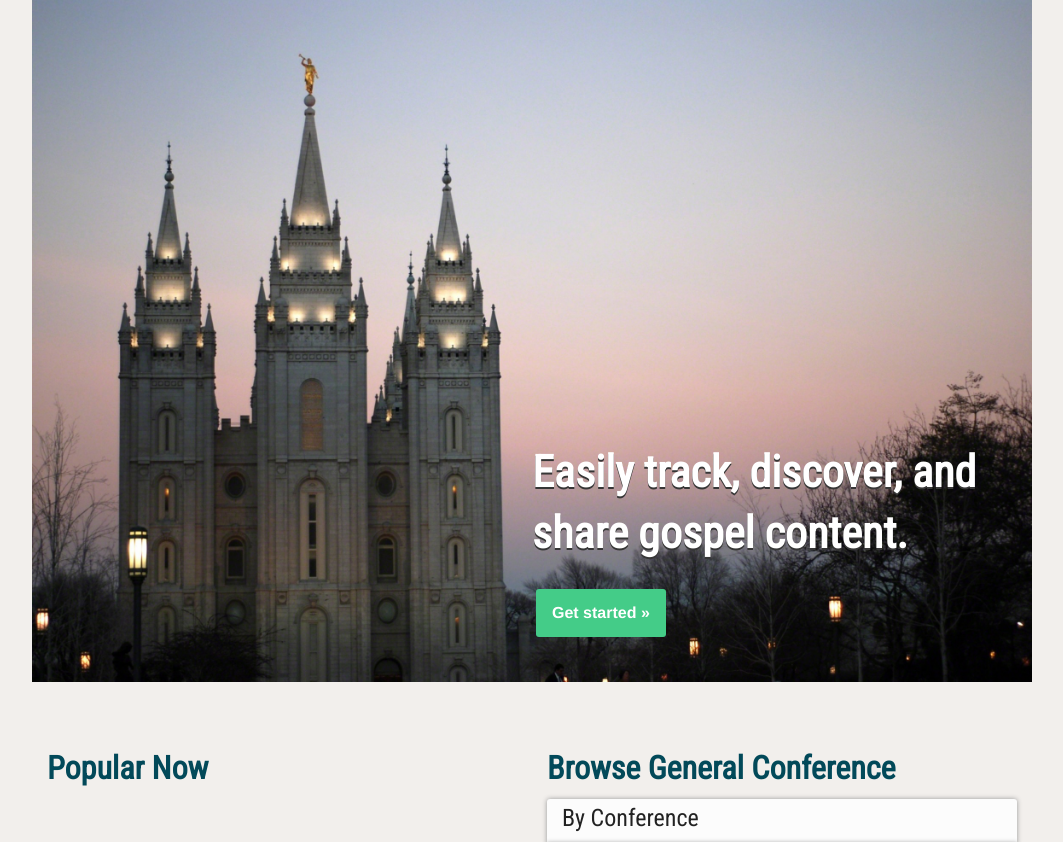
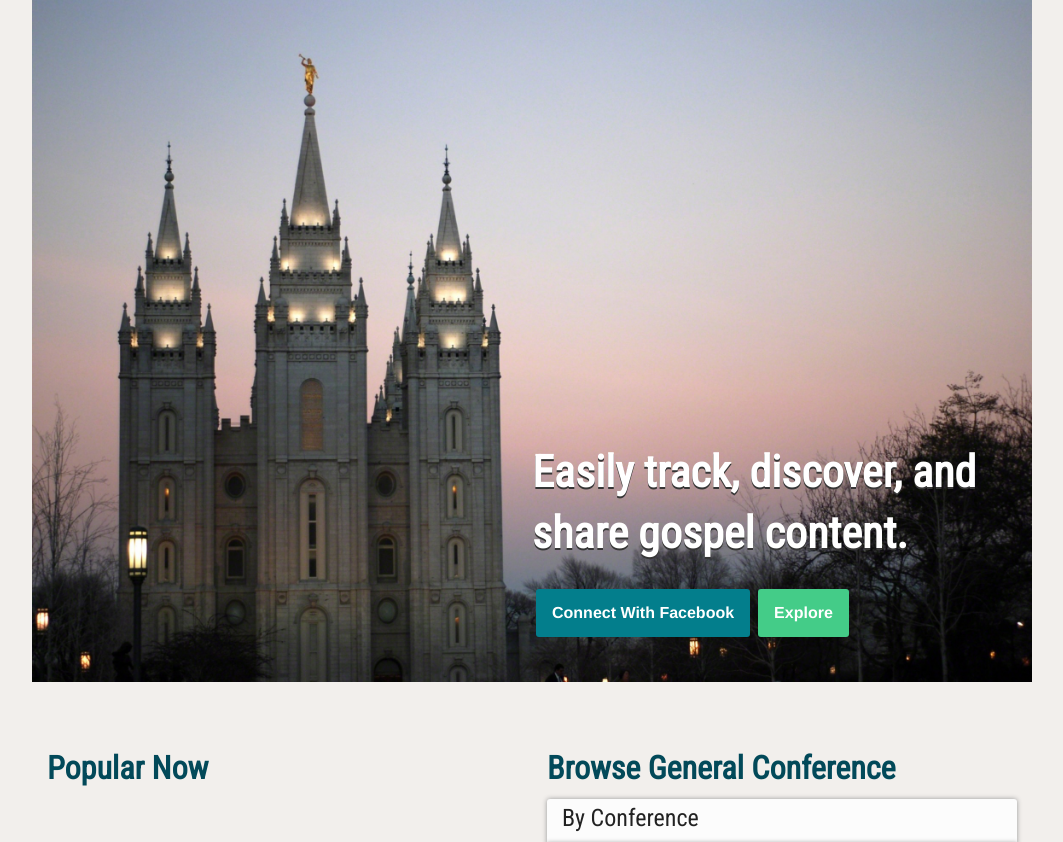
Before and after one commit to tddawson/conference-tracker, a Django app: a page that uses tracker/templates/tracker/home.html in a window 1280 px wide. Shown: the part 72-914 px from the top of the page, without its empty margins (108-1171 px from the left). Run offline with Django 3.2, Linux system fonts and the light colour scheme; some libraries are stand-ins or nearby versions.

Commit message:
Split 'Get Started' into 'Connect With Facebook' and 'Explore' buttons to allow users to hop right into content or create an account.

```diff
--- a/tracker/static/styles/main.css
+++ b/tracker/static/styles/main.css
@@ -207,6 +207,17 @@ a.attention-link.green-button:hover {
 	background:#6ca;
 }
 
+a.attention-link.blue {
+	background:#037E8C;
+	font-weight:bold;
+	padding:1em;
+	margin-top:1em;
+	float:left;
+}
+
+a.attention-link.blue:hover {
+	background:#239EAC;
+}
 
 .profile_picture {
 	border-radius: 3px;
--- a/tracker/templates/tracker/home.html
+++ b/tracker/templates/tracker/home.html
@@ -8,7 +8,8 @@
 	<div style="position:relative;">
 	<div id="home-blurb" class="small-6 small-offset-6">
 		<h2>Easily track, discover, and share gospel content.</h2>
-		<a class="attention-link explore-link green" href="/general-conference/conferences/">Get started &raquo;</a>
+		<a class="attention-link explore-link blue" href="{% url 'social:begin' 'facebook' %}?next={% if dont_redirect %}/home/{% else %}{{ request.path }}{% endif %}">Connect With Facebook</a>
+		<a class="attention-link explore-link green" href="/general-conference/conferences/">Explore</a>
 	</div>
 	</div>
 	<div class="small-12 large-6 columns">
@@ -50,7 +51,8 @@
 				<!--</div>-->
 			<!--</a>-->
 		<!--</div>-->
-		<a href="/general-conference/conferences" class="explore-link attention-link columns small-4 end" style="margin-top:20px;	">Explore All Talks &raquo;</a>
+
+		<a href="/general-conference/conferences" class="explore-link attention-link columns small-4 end" style="margin-top:20px;">Explore All Talks &raquo;</a>
 	</div>
 
 {% endblock %}
--- a/tracker/views.py
+++ b/tracker/views.py
@@ -32,6 +32,13 @@ def home(request):
 
 def conference_conferences(request):
 	conferences = Conference.objects.filter(parentFolder__name='General Conference')
+	for conference in conferences:
+		month_num = conference.month
+		if month_num == 10:
+			month = "October"
+		else:
+			month = "April"
+		conference.display_name = "%s %d" % (month, conference.year)
 
 	if request.user.is_authenticated():
 		user = User.objects.get(pk=request.user.id)
@@ -39,12 +46,9 @@ def conference_conferences(request):
 			talks_in_conference = ConferenceTalk.objects.filter(folder__parentFolder__name=conference)
 			conference.num_total = len(talks_in_conference)
 			conference.num_completed = len(Completion.objects.filter(user=user, content__in=talks_in_conference))
-			month_num = conference.month
-			if month_num == 10:
-				month = "October"
-			else:
-				month = "April"
-			conference.display_name = "%s %d" % (month, conference.year)
+
+
+
 
 	context = {'categories': conferences, "sort_by": "conference"}
 	return render(request, 'tracker/explore_conference.html', context)
```
